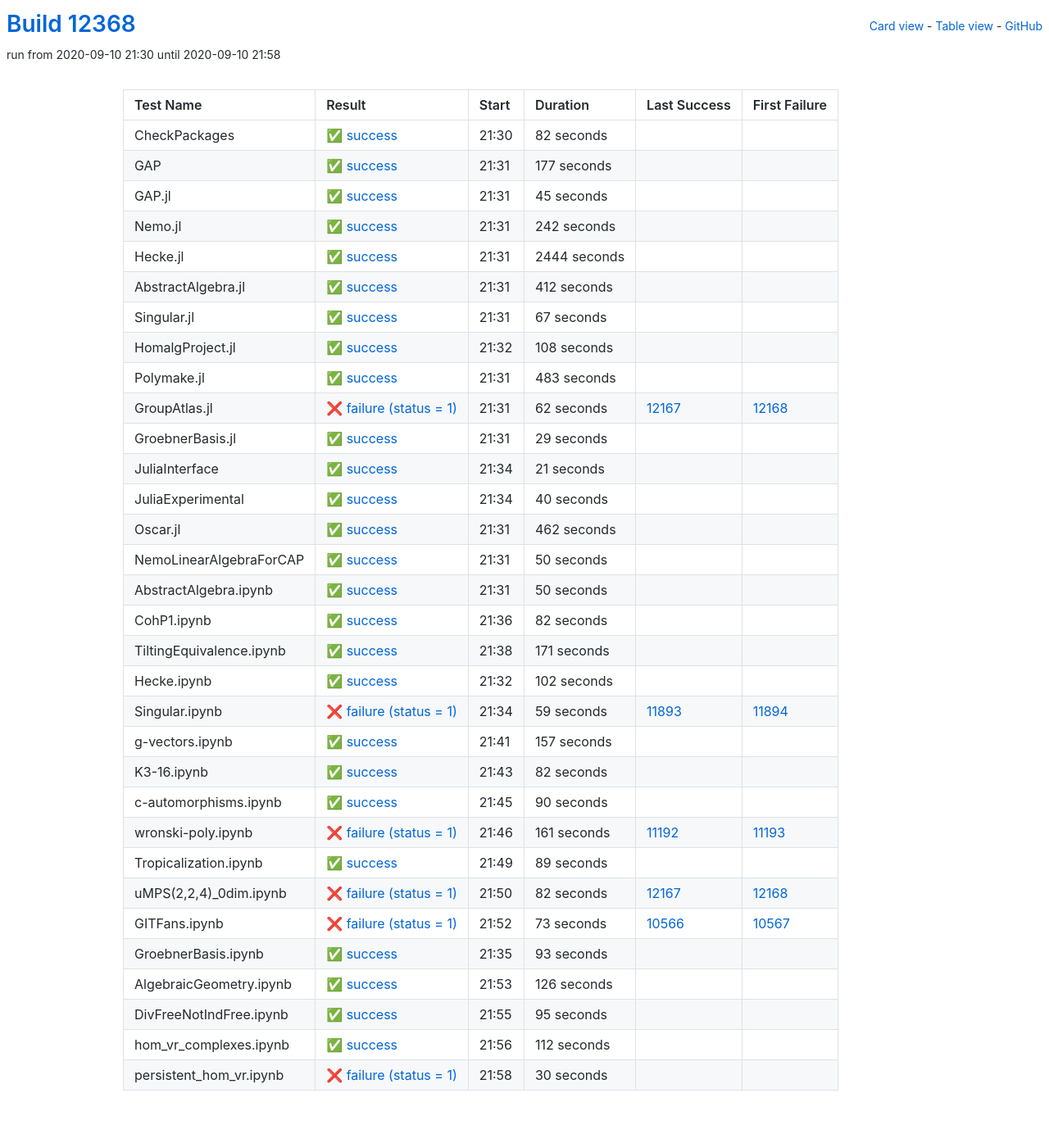
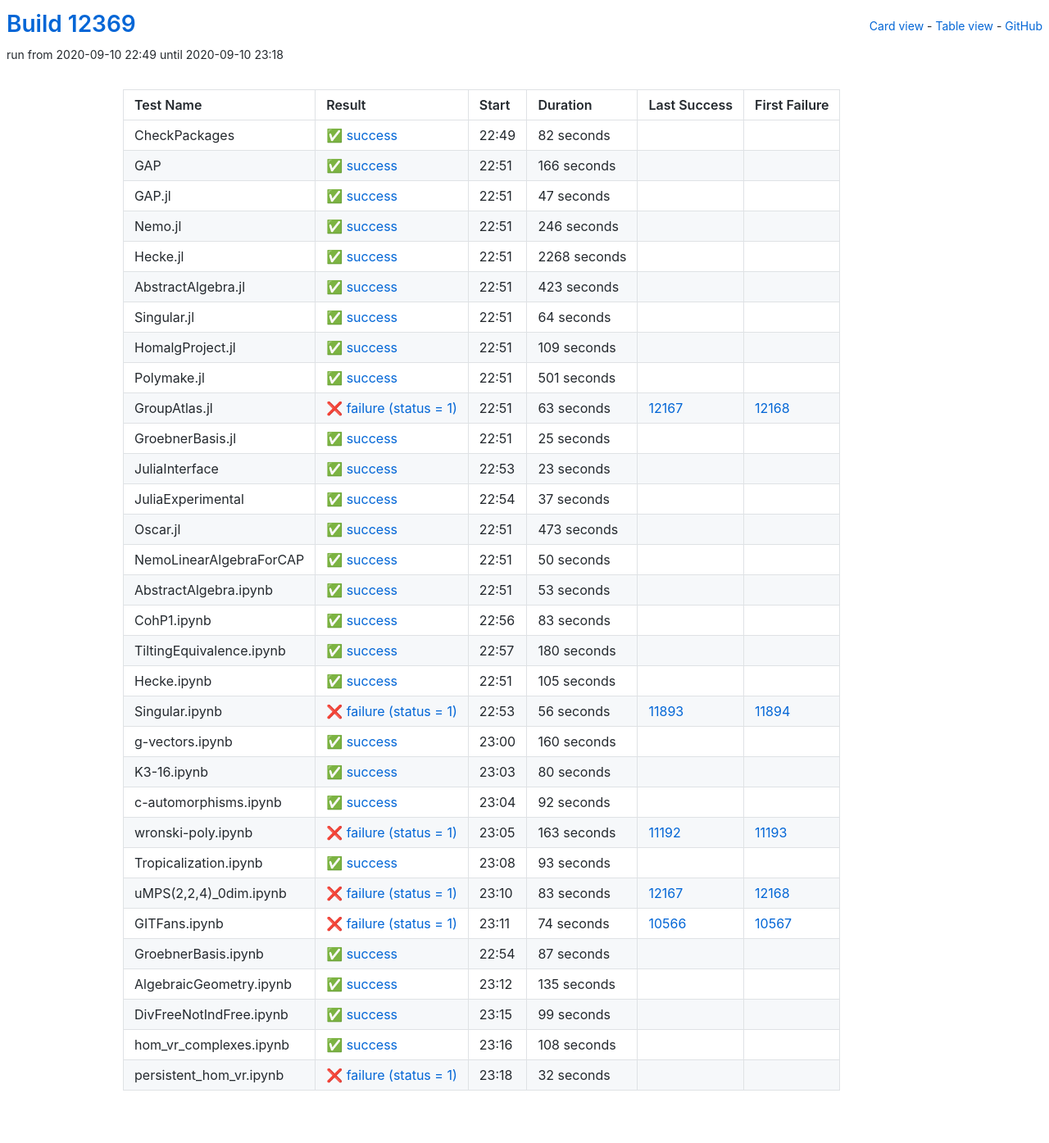
Before and after one commit to oscar-system/oscar-ci-status, a Jekyll site: the page built from table.html, in a window 1280 px wide. Shown: the whole page at 82% size. Built offline with Jekyll 4.4.1, drawn with Linux system fonts in a browser that asks for light colours.

Commit message:
Build #12369

```diff
--- a/_data/ci.yml
+++ b/_data/ci.yml
@@ -1,6 +1,6 @@
 ---
-build: 12368
-build_url: https://oscarci.mathematik.uni-kl.de/job/oscar/12368/
+build: 12369
+build_url: https://oscarci.mathematik.uni-kl.de/job/oscar/12369/
 job: oscar
 organization: oscar-system
 repo: oscar-ci-status
@@ -8,8 +8,8 @@
 tests:
 - name: CheckPackages
   id: checkpackages
-  log: https://oscarci.mathematik.uni-kl.de/job/oscar/12368/artifact/logs/build-12368/CheckPackages.log
-  start: 2020-09-10 21:30
+  log: https://oscarci.mathematik.uni-kl.de/job/oscar/12369/artifact/logs/build-12369/CheckPackages.log
+  start: 2020-09-10 22:49
   success: true
   exitcode: 0
   status: success
@@ -20,164 +20,164 @@
   first_failure_url:
 - name: GAP
   id: gap
-  log: https://oscarci.mathematik.uni-kl.de/job/oscar/12368/artifact/logs/build-12368/GAP.log
-  start: 2020-09-10 21:31
+  log: https://oscarci.mathematik.uni-kl.de/job/oscar/12369/artifact/logs/build-12369/GAP.log
+  start: 2020-09-10 22:51
   success: true
   exitcode: 0
   status: success
-  duration: 177
+  duration: 166
   last_success: false
   last_success_url:
   first_failure: false
   first_failure_url:
 - name: GAP.jl
   id: gap-jl
-  log: https://oscarci.mathematik.uni-kl.de/job/oscar/12368/artifact/logs/build-12368/GAP.jl.log
-  start: 2020-09-10 21:31
+  log: https://oscarci.mathematik.uni-kl.de/job/oscar/12369/artifact/logs/build-12369/GAP.jl.log
+  start: 2020-09-10 22:51
   success: true
   exitcode: 0
   status: success
-  duration: 45
+  duration: 47
   last_success: false
   last_success_url:
   first_failure: false
   first_failure_url:
 - name: Nemo.jl
   id: nemo-jl
-  log: https://oscarci.mathematik.uni-kl.de/job/oscar/12368/artifact/logs/build-12368/Nemo.jl.log
-  start: 2020-09-10 21:31
+  log: https://oscarci.mathematik.uni-kl.de/job/oscar/12369/artifact/logs/build-12369/Nemo.jl.log
+  start: 2020-09-10 22:51
   success: true
   exitcode: 0
   status: success
-  duration: 242
+  duration: 246
   last_success: false
   last_success_url:
   first_failure: false
   first_failure_url:
 - name: Hecke.jl
   id: hecke-jl
-  log: https://oscarci.mathematik.uni-kl.de/job/oscar/12368/artifact/logs/build-12368/Hecke.jl.log
-  start: 2020-09-10 21:31
+  log: https://oscarci.mathematik.uni-kl.de/job/oscar/12369/artifact/logs/build-12369/Hecke.jl.log
+  start: 2020-09-10 22:51
   success: true
   exitcode: 0
   status: success
-  duration: 2444
+  duration: 2268
   last_success: false
   last_success_url:
   first_failure: false
   first_failure_url:
 - name: AbstractAlgebra.jl
   id: abstractalgebra-jl
-  log: https://oscarci.mathematik.uni-kl.de/job/oscar/12368/artifact/logs/build-12368/AbstractAlgebra.jl.log
-  start: 2020-09-10 21:31
+  log: https://oscarci.mathematik.uni-kl.de/job/oscar/12369/artifact/logs/build-12369/AbstractAlgebra.jl.log
+  start: 2020-09-10 22:51
   success: true
   exitcode: 0
   status: success
-  duration: 412
+  duration: 423
   last_success: false
   last_success_url:
   first_failure: false
   first_failure_url:
 - name: Singular.jl
   id: singular-jl
-  log: https://oscarci.mathematik.uni-kl.de/job/oscar/12368/artifact/logs/build-12368/Singular.jl.log
-  start: 2020-09-10 21:31
+  log: https://oscarci.mathematik.uni-kl.de/job/oscar/12369/artifact/logs/build-12369/Singular.jl.log
+  start: 2020-09-10 22:51
   success: true
   exitcode: 0
   status: success
-  duration: 67
+  duration: 64
   last_success: false
   last_success_url:
   first_failure: false
   first_failure_url:
 - name: HomalgProject.jl
   id: homalgproject-jl
-  log: https://oscarci.mathematik.uni-kl.de/job/oscar/12368/artifact/logs/build-12368/HomalgProject.jl.log
-  start: 2020-09-10 21:32
+  log: https://oscarci.mathematik.uni-kl.de/job/oscar/12369/artifact/logs/build-12369/HomalgProject.jl.log
+  start: 2020-09-10 22:51
   success: true
   exitcode: 0
   status: success
-  duration: 108
+  duration: 109
   last_success: false
   last_success_url:
   first_failure: false
   first_failure_url:
 - name: Polymake.jl
   id: polymake-jl
-  log: https://oscarci.mathematik.uni-kl.de/job/oscar/12368/artifact/logs/build-12368/Polymake.jl.log
-  start: 2020-09-10 21:31
+  log: https://oscarci.mathematik.uni-kl.de/job/oscar/12369/artifact/logs/build-12369/Polymake.jl.log
+  start: 2020-09-10 22:51
   success: true
   exitcode: 0
   status: success
-  duration: 483
+  duration: 501
   last_success: false
   last_success_url:
   first_failure: false
   first_failure_url:
 - name: GroupAtlas.jl
   id: groupatlas-jl
-  log: https://oscarci.mathematik.uni-kl.de/job/oscar/12368/artifact/logs/build-12368/GroupAtlas.jl.log
-  start: 2020-09-10 21:31
+  log: https://oscarci.mathematik.uni-kl.de/job/oscar/12369/artifact/logs/build-12369/GroupAtlas.jl.log
+  start: 2020-09-10 22:51
   success: false
   exitcode: 1
   status: failure
-  duration: 62
+  duration: 63
   last_success: 12167
   last_success_url: https://oscarci.mathematik.uni-kl.de/job/oscar/12167/
   first_failure: 12168
   first_failure_url: https://oscarci.mathematik.uni-kl.de/job/oscar/12168/
 - name: GroebnerBasis.jl
   id: groebnerbasis-jl
-  log: https://oscarci.mathematik.uni-kl.de/job/oscar/12368/artifact/logs/build-12368/GroebnerBasis.jl.log
-  start: 2020-09-10 21:31
+  log: https://oscarci.mathematik.uni-kl.de/job/oscar/12369/artifact/logs/build-12369/GroebnerBasis.jl.log
+  start: 2020-09-10 22:51
   success: true
   exitcode: 0
   status: success
-  duration: 29
+  duration: 25
   last_success: false
   last_success_url:
   first_failure: false
   first_failure_url:
 - name: JuliaInterface
   id: juliainterface
-  log: https://oscarci.mathematik.uni-kl.de/job/oscar/12368/artifact/logs/build-12368/JuliaInterface.log
-  start: 2020-09-10 21:34
+  log: https://oscarci.mathematik.uni-kl.de/job/oscar/12369/artifact/logs/build-12369/JuliaInterface.log
+  start: 2020-09-10 22:53
   success: true
   exitcode: 0
   status: success
-  duration: 21
+  duration: 23
   last_success: false
   last_success_url:
   first_failure: false
   first_failure_url:
 - name: JuliaExperimental
   id: juliaexperimental
-  log: https://oscarci.mathematik.uni-kl.de/job/oscar/12368/artifact/logs/build-12368/JuliaExperimental.log
-  start: 2020-09-10 21:34
+  log: https://oscarci.mathematik.uni-kl.de/job/oscar/12369/artifact/logs/build-12369/JuliaExperimental.log
+  start: 2020-09-10 22:54
   success: true
   exitcode: 0
   status: success
-  duration: 40
+  duration: 37
   last_success: false
   last_success_url:
   first_failure: false
   first_failure_url:
 - name: Oscar.jl
   id: oscar-jl
-  log: https://oscarci.mathematik.uni-kl.de/job/oscar/12368/artifact/logs/build-12368/Oscar.jl.log
-  start: 2020-09-10 21:31
+  log: https://oscarci.mathematik.uni-kl.de/job/oscar/12369/artifact/logs/build-12369/Oscar.jl.log
+  start: 2020-09-10 22:51
   success: true
   exitcode: 0
   status: success
-  duration: 462
+  duration: 473
   last_success: false
   last_success_url:
   first_failure: false
   first_failure_url:
 - name: NemoLinearAlgebraForCAP
   id: nemolinearalgebraforcap
-  log: https://oscarci.mathematik.uni-kl.de/job/oscar/12368/artifact/logs/build-12368/NemoLinearAlgebraForCAP.log
-  start: 2020-09-10 21:31
+  log: https://oscarci.mathematik.uni-kl.de/job/oscar/12369/artifact/logs/build-12369/NemoLinearAlgebraForCAP.log
+  start: 2020-09-10 22:51
   success: true
   exitcode: 0
   status: success
@@ -188,152 +188,116 @@
   first_failure_url:
 - name: AbstractAlgebra.ipynb
   id: abstractalgebra-ipynb
-  log: https://oscarci.mathematik.uni-kl.de/job/oscar/12368/artifact/logs/build-12368/AbstractAlgebra.ipynb.log
-  start: 2020-09-10 21:31
+  log: https://oscarci.mathematik.uni-kl.de/job/oscar/12369/artifact/logs/build-12369/AbstractAlgebra.ipynb.log
+  start: 2020-09-10 22:51
   success: true
   exitcode: 0
   status: success
-  duration: 50
+  duration: 53
   last_success: false
   last_success_url:
   first_failure: false
   first_failure_url:
 - name: CohP1.ipynb
   id: cohp1-ipynb
-  log: https://oscarci.mathematik.uni-kl.de/job/oscar/12368/artifact/logs/build-12368/CohP1.ipynb.log
-  start: 2020-09-10 21:36
+  log: https://oscarci.mathematik.uni-kl.de/job/oscar/12369/artifact/logs/build-12369/CohP1.ipynb.log
+  start: 2020-09-10 22:56
   success: true
   exitcode: 0
   status: success
-  duration: 82
+  duration: 83
   last_success: false
   last_success_url:
   first_failure: false
   first_failure_url:
 - name: TiltingEquivalence.ipynb
   id: tiltingequivalence-ipynb
-  log: https://oscarci.mathematik.uni-kl.de/job/oscar/12368/artifact/logs/build-12368/TiltingEquivalence.ipynb.log
-  start: 2020-09-10 21:38
+  log: https://oscarci.mathematik.uni-kl.de/job/oscar/12369/artifact/logs/build-12369/TiltingEquivalence.ipynb.log
+  start: 2020-09-10 22:57
   success: true
   exitcode: 0
   status: success
-  duration: 171
+  duration: 180
   last_success: false
   last_success_url:
   first_failure: false
   first_failure_url:
 - name: Hecke.ipynb
   id: hecke-ipynb
-  log: https://oscarci.mathematik.uni-kl.de/job/oscar/12368/artifact/logs/build-12368/Hecke.ipynb.log
-  start: 2020-09-10 21:32
+  log: https://oscarci.mathematik.uni-kl.de/job/oscar/12369/artifact/logs/build-12369/Hecke.ipynb.log
+  start: 2020-09-10 22:51
   success: true
   exitcode: 0
   status: success
-  duration: 102
+  duration: 105
   last_success: false
   last_success_url:
   first_failure: false
   first_failure_url:
 - name: Singular.ipynb
   id: singular-ipynb
-  log: https://oscarci.mathematik.uni-kl.de/job/oscar/12368/artifact/logs/build-12368/Singular.ipynb.log
-  start: 2020-09-10 21:34
+  log: https://oscarci.mathematik.uni-kl.de/job/oscar/12369/artifact/logs/build-12369/Singular.ipynb.log
+  start: 2020-09-10 22:53
   success: false
   exitcode: 1
   status: failure
-  duration: 59
+  duration: 56
   last_success: 11893
   last_success_url: https://oscarci.mathematik.uni-kl.de/job/oscar/11893/
   first_failure: 11894
   first_failure_url: https://oscarci.mathematik.uni-kl.de/job/oscar/11894/
 - name: g-vectors.ipynb
   id: g-vectors-ipynb
-  log: https://oscarci.mathematik.uni-kl.de/job/oscar/12368/artifact/logs/build-12368/g-vectors.ipynb.log
-  start: 2020-09-10 21:41
+  log: https://oscarci.mathematik.uni-kl.de/job/oscar/12369/artifact/logs/build-12369/g-vectors.ipynb.log
+  start: 2020-09-10 23:00
   success: true
   exitcode: 0
   status: success
-  duration: 157
+  duration: 160
   last_success: false
   last_success_url:
   first_failure: false
   first_failure_url:
 - name: K3-16.ipynb
   id: k3-16-ipynb
-  log: https://oscarci.mathematik.uni-kl.de/job/oscar/12368/artifact/logs/build-12368/K3-16.ipynb.log
-  start: 2020-09-10 21:43
+  log: https://oscarci.mathematik.uni-kl.de/job/oscar/12369/artifact/logs/build-12369/K3-16.ipynb.log
+  start: 2020-09-10 23:03
   success: true
   exitcode: 0
   status: success
-  duration: 82
+  duration: 80
   last_success: false
   last_success_url:
   first_failure: false
   first_failure_url:
 - name: c-automorphisms.ipynb
   id: c-automorphisms-ipynb
-  log: https://oscarci.mathematik.uni-kl.de/job/oscar/12368/artifact/logs/build-12368/c-automorphisms.ipynb.log
-  start: 2020-09-10 21:45
+  log: https://oscarci.mathematik.uni-kl.de/job/oscar/12369/artifact/logs/build-12369/c-automorphisms.ipynb.log
+  start: 2020-09-10 23:04
   success: true
   exitcode: 0
   status: success
-  duration: 90
+  duration: 92
   last_success: false
   last_success_url:
   first_failure: false
   first_failure_url:
 - name: wronski-poly.ipynb
   id: wronski-poly-ipynb
-  log: https://oscarci.mathematik.uni-kl.de/job/oscar/12368/artifact/logs/build-12368/wronski-poly.ipynb.log
-  start: 2020-09-10 21:46
+  log: https://oscarci.mathematik.uni-kl.de/job/oscar/12369/artifact/logs/build-12369/wronski-poly.ipynb.log
+  start: 2020-09-10 23:05
   success: false
   exitcode: 1
   status: failure
-  duration: 161
+  duration: 163
   last_success: 11192
   last_success_url: https://oscarci.mathematik.uni-kl.de/job/oscar/11192/
   first_failure: 11193
   first_failure_url: https://oscarci.mathematik.uni-kl.de/job/oscar/11193/
 - name: Tropicalization.ipynb
   id: tropicalization-ipynb
-  log: https://oscarci.mathematik.uni-kl.de/job/oscar/12368/artifact/logs/build-12368/Tropicalization.ipynb.log
-  start: 2020-09-10 21:49
-  success: true
-  exitcode: 0
-  status: success
-  duration: 89
-  last_success: false
-  last_success_url:
-  first_failure: false
-  first_failure_url:
-- name: uMPS(2,2,4)_0dim.ipynb
-  id: umps-2-2-4-0dim-ipynb
-  log: https://oscarci.mathematik.uni-kl.de/job/oscar/12368/artifact/logs/build-12368/uMPS-2-2-4-_0dim.ipynb.log
-  start: 2020-09-10 21:50
-  success: false
-  exitcode: 1
-  status: failure
-  duration: 82
-  last_success: 12167
-  last_success_url: https://oscarci.mathematik.uni-kl.de/job/oscar/12167/
-  first_failure: 12168
-  first_failure_url: https://oscarci.mathematik.uni-kl.de/job/oscar/12168/
-- name: GITFans.ipynb
-  id: gitfans-ipynb
-  log: https://oscarci.mathematik.uni-kl.de/job/oscar/12368/artifact/logs/build-12368/GITFans.ipynb.log
-  start: 2020-09-10 21:52
-  success: false
-  exitcode: 1
-  status: failure
-  duration: 73
-  last_success: 10566
-  last_success_url: https://oscarci.mathematik.uni-kl.de/job/oscar/10566/
-  first_failure: 10567
-  first_failure_url: https://oscarci.mathematik.uni-kl.de/job/oscar/10567/
-- name: GroebnerBasis.ipynb
-  id: groebnerbasis-ipynb
-  log: https://oscarci.mathematik.uni-kl.de/job/oscar/12368/artifact/logs/build-12368/GroebnerBasis.ipynb.log
-  start: 2020-09-10 21:35
+  log: https://oscarci.mathematik.uni-kl.de/job/oscar/12369/artifact/logs/build-12369/Tropicalization.ipynb.log
+  start: 2020-09-10 23:08
   success: true
   exitcode: 0
   status: success
@@ -342,50 +306,86 @@
   last_success_url:
   first_failure: false
   first_failure_url:
-- name: AlgebraicGeometry.ipynb
-  id: algebraicgeometry-ipynb
-  log: https://oscarci.mathematik.uni-kl.de/job/oscar/12368/artifact/logs/build-12368/AlgebraicGeometry.ipynb.log
-  start: 2020-09-10 21:53
+- name: uMPS(2,2,4)_0dim.ipynb
+  id: umps-2-2-4-0dim-ipynb
+  log: https://oscarci.mathematik.uni-kl.de/job/oscar/12369/artifact/logs/build-12369/uMPS-2-2-4-_0dim.ipynb.log
+  start: 2020-09-10 23:10
+  success: false
+  exitcode: 1
+  status: failure
+  duration: 83
+  last_success: 12167
+  last_success_url: https://oscarci.mathematik.uni-kl.de/job/oscar/12167/
+  first_failure: 12168
+  first_failure_url: https://oscarci.mathematik.uni-kl.de/job/oscar/12168/
+- name: GITFans.ipynb
+  id: gitfans-ipynb
+  log: https://oscarci.mathematik.uni-kl.de/job/oscar/12369/artifact/logs/build-12369/GITFans.ipynb.log
+  start: 2020-09-10 23:11
+  success: false
+  exitcode: 1
+  status: failure
+  duration: 74
+  last_success: 10566
+  last_success_url: https://oscarci.mathematik.uni-kl.de/job/oscar/10566/
+  first_failure: 10567
+  first_failure_url: https://oscarci.mathematik.uni-kl.de/job/oscar/10567/
+- name: GroebnerBasis.ipynb
+  id: groebnerbasis-ipynb
+  log: https://oscarci.mathematik.uni-kl.de/job/oscar/12369/artifact/logs/build-12369/GroebnerBasis.ipynb.log
+  start: 2020-09-10 22:54
   success: true
   exitcode: 0
   status: success
-  duration: 126
+  duration: 87
+  last_success: false
+  last_success_url:
+  first_failure: false
+  first_failure_url:
+- name: AlgebraicGeometry.ipynb
+  id: algebraicgeometry-ipynb
+  log: https://oscarci.mathematik.uni-kl.de/job/oscar/12369/artifact/logs/build-12369/AlgebraicGeometry.ipynb.log
+  start: 2020-09-10 23:12
+  success: true
+  exitcode: 0
+  status: success
+  duration: 135
   last_success: false
   last_success_url:
   first_failure: false
   first_failure_url:
 - name: DivFreeNotIndFree.ipynb
   id: divfreenotindfree-ipynb
-  log: https://oscarci.mathematik.uni-kl.de/job/oscar/12368/artifact/logs/build-12368/DivFreeNotIndFree.ipynb.log
-  start: 2020-09-10 21:55
+  log: https://oscarci.mathematik.uni-kl.de/job/oscar/12369/artifact/logs/build-12369/DivFreeNotIndFree.ipynb.log
+  start: 2020-09-10 23:15
   success: true
   exitcode: 0
   status: success
-  duration: 95
+  duration: 99
   last_success: false
   last_success_url:
   first_failure: false
   first_failure_url:
 - name: hom_vr_complexes.ipynb
   id: hom-vr-complexes-ipynb
-  log: https://oscarci.mathematik.uni-kl.de/job/oscar/12368/artifact/logs/build-12368/hom_vr_complexes.ipynb.log
-  start: 2020-09-10 21:56
+  log: https://oscarci.mathematik.uni-kl.de/job/oscar/12369/artifact/logs/build-12369/hom_vr_complexes.ipynb.log
+  start: 2020-09-10 23:16
   success: true
   exitcode: 0
   status: success
-  duration: 112
+  duration: 108
   last_success: false
   last_success_url:
   first_failure: false
   first_failure_url:
 - name: persistent_hom_vr.ipynb
   id: persistent-hom-vr-ipynb
-  log: https://oscarci.mathematik.uni-kl.de/job/oscar/12368/artifact/logs/build-12368/persistent_hom_vr.ipynb.log
-  start: 2020-09-10 21:58
+  log: https://oscarci.mathematik.uni-kl.de/job/oscar/12369/artifact/logs/build-12369/persistent_hom_vr.ipynb.log
+  start: 2020-09-10 23:18
   success: false
   exitcode: 1
   status: failure
-  duration: 30
+  duration: 32
   last_success: false
   last_success_url:
   first_failure: false
```
Also changed, not shown: README.md.
